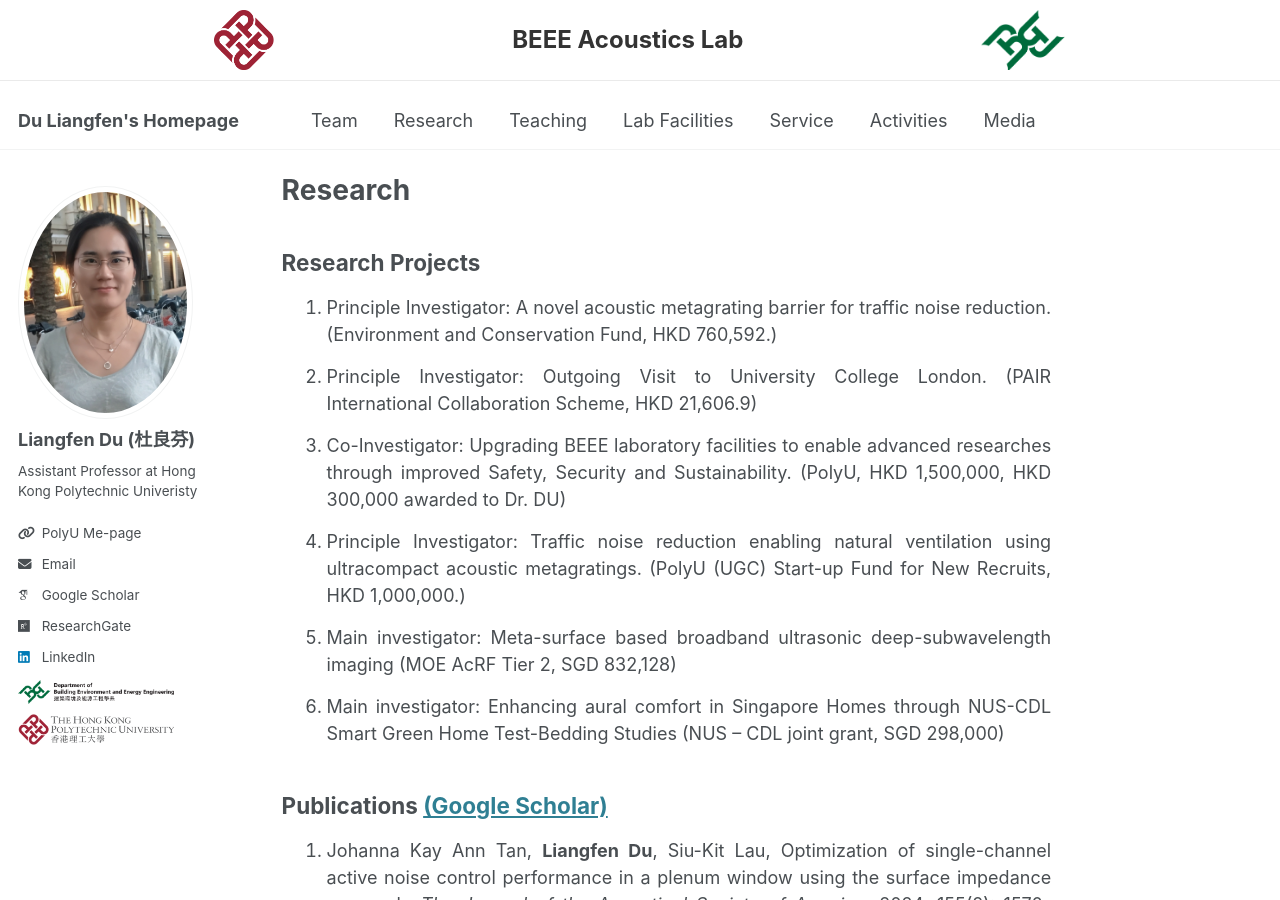
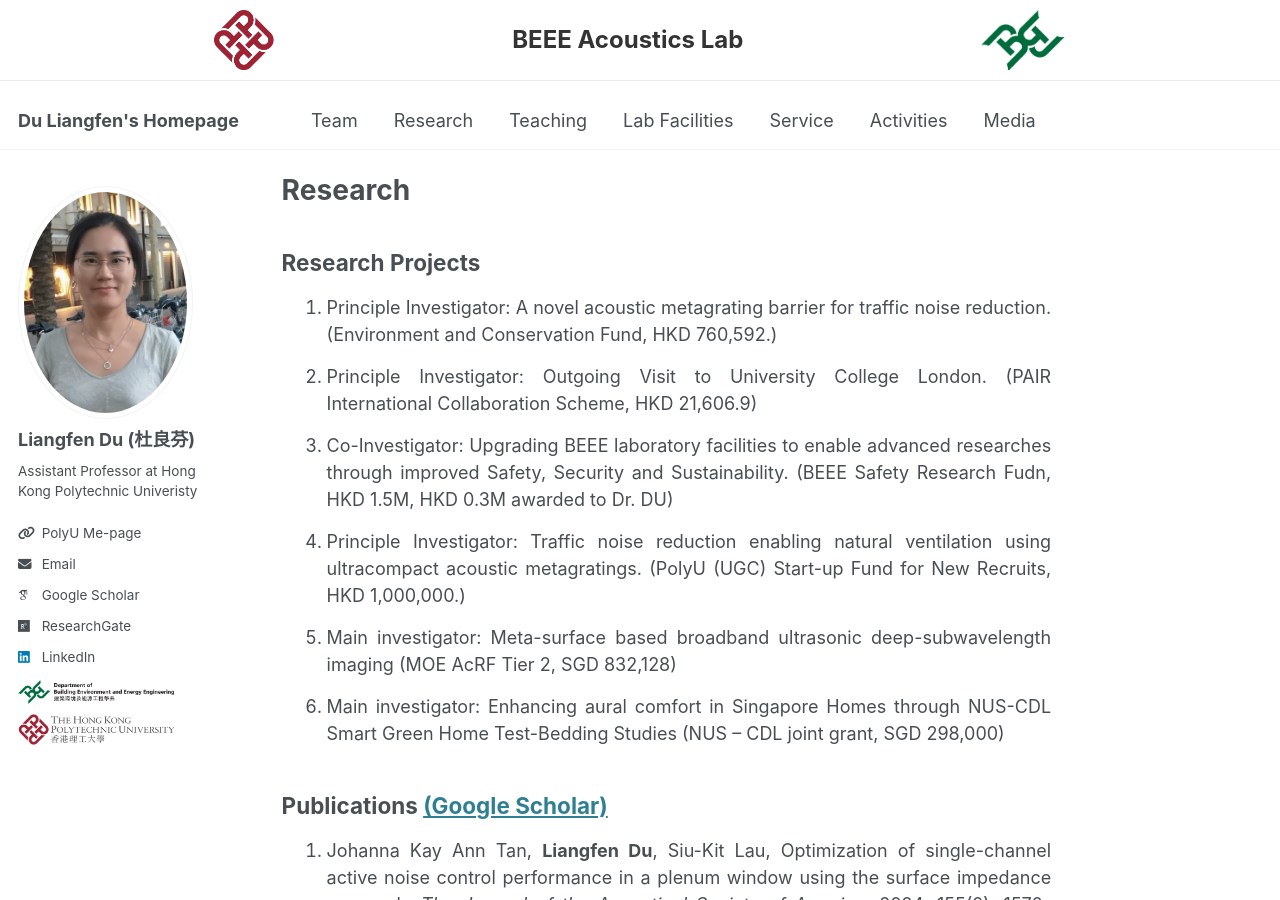
Before and after one commit to liangfen-du/liangfen-du.github.io, a Jekyll site: the page built from _pages/research.html, in a window 1280 px wide and 900 px high. Built offline with Jekyll 4.4.1, drawn with Linux system fonts in a browser that asks for light colours; some web fonts are replaced.

Commit message:
Update research.html
Change BEEE safety research fund

```diff
--- a/_pages/research.html
+++ b/_pages/research.html
@@ -35,7 +35,7 @@ author_profile: true
     21,606.9)
   </li>
   <li>Co-Investigator: Upgrading BEEE laboratory facilities to enable advanced researches through improved Safety,
-    Security and Sustainability. (PolyU, HKD 1,500,000, HKD 300,000 awarded to Dr. DU)
+    Security and Sustainability. (BEEE Safety Research Fudn, HKD 1.5M, HKD 0.3M awarded to Dr. DU)
   </li>
   <li>Principle Investigator: Traffic noise reduction enabling natural ventilation using ultracompact acoustic
     metagratings. (PolyU (UGC) Start-up Fund for New Recruits, HKD 1,000,000.)</li>
```
